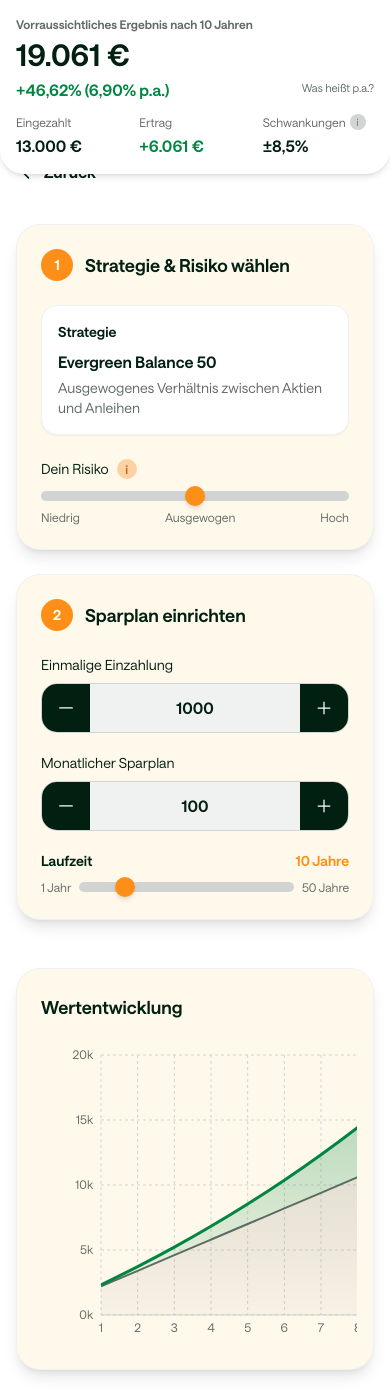
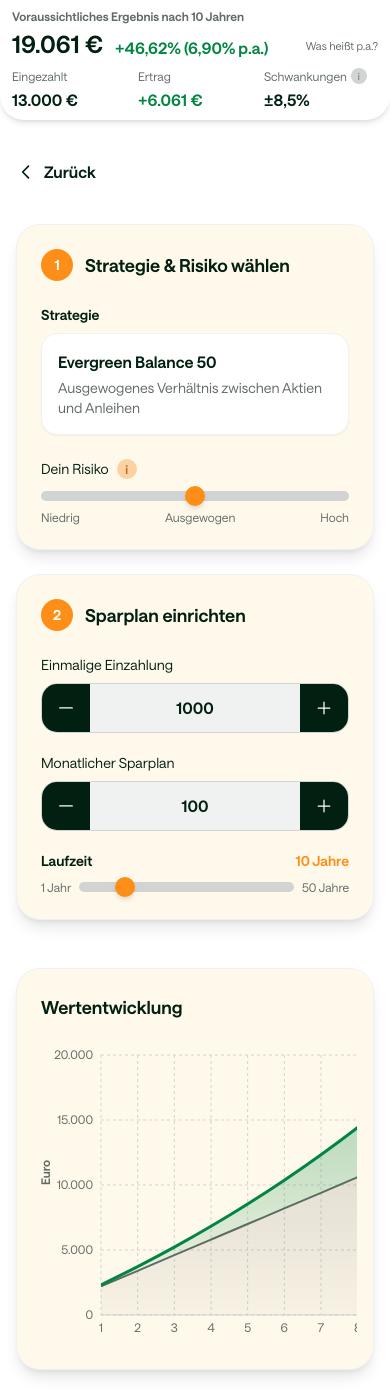
Before and after one commit to ivenkurz/kindersparplan, a Next.js app: page /SparplanRechner in a window 390 px wide. Built offline with nearby package versions, Linux system fonts and the light colour scheme.

Commit message:
Sparplan: Sticky kompakter + Chart Achsen/Tooltip + Copy fix

```diff
--- a/app/SparplanRechner/page.tsx
+++ b/app/SparplanRechner/page.tsx
@@ -143,8 +143,8 @@ export default function SparplanRechnerPage() {
 
               <div className="space-y-6">
                 <div>
+                  <h3 className="text-sm font-semibold text-ds-neutral-100 mb-2">Strategie</h3>
                   <div className="bg-ds-neutral-0 border border-ds-neutral-10 rounded-ds-16 p-4 sm:p-5 shadow-sm">
-                    <h3 className="text-sm font-semibold text-ds-neutral-100 mb-2">Strategie</h3>
                     <p className="font-semibold text-ds-neutral-100">
                       {selectedStrategy.name}
                     </p>
@@ -282,7 +282,7 @@ export default function SparplanRechnerPage() {
               ) : (
                 <div className="overflow-x-auto -mx-2 px-2 md:mx-0 md:px-0">
                   <div className="min-w-[400px] md:min-w-0">
-                    <ValueChart data={chartData} selectedYear={laufzeit} />
+                    <ValueChart data={chartData} />
                   </div>
                 </div>
               )}
--- a/components/ResultCards.tsx
+++ b/components/ResultCards.tsx
@@ -23,7 +23,6 @@ export default function ResultCards(props: ResultCardsProps) {
     endwert,
     laufzeit,
     twrPa,
-    stufe,
     sticky = false,
   } = props;
   const formatCurrency = (value: number) =>
@@ -57,19 +56,25 @@ export default function ResultCards(props: ResultCardsProps) {
     twrPa
   )}% p.a.)`;
 
+  const spacingClass = sticky ? "space-y-3" : "space-y-4";
+
   const containerClass = sticky
-    ? "fixed top-0 left-0 right-0 z-10 w-full bg-ds-neutral-0 shadow-md rounded-b-[24px] px-4 py-4 md:relative md:top-auto md:left-auto md:right-auto md:z-auto md:w-auto md:shadow-none md:rounded-ds-lg md:bg-transparent"
+    ? "fixed top-0 left-0 right-0 z-10 w-full bg-ds-neutral-0 shadow-md rounded-b-[24px] px-3 py-2 md:relative md:top-auto md:left-auto md:right-auto md:z-auto md:w-auto md:shadow-none md:rounded-ds-lg md:bg-transparent"
     : "";
 
   return (
-    <div className={`space-y-4 ${containerClass}`}>
+    <div className={`${spacingClass} ${containerClass}`}>
       <div className="min-w-0">
         <p className="text-xs md:text-sm text-ds-neutral-70 font-semibold mb-2">
-          Vorraussichtliches Ergebnis nach {laufzeit} Jahren
+          Voraussichtliches Ergebnis nach {laufzeit} Jahren
         </p>
         <div className="flex items-end justify-between gap-4">
           <div className="min-w-0 flex items-end gap-3 flex-wrap">
-            <p className="text-3xl md:text-4xl font-semibold text-ds-neutral-100 leading-none">
+            <p
+              className={`font-semibold text-ds-neutral-100 leading-none ${
+                sticky ? "text-2xl sm:text-3xl md:text-4xl" : "text-3xl md:text-4xl"
+              }`}
+            >
               {formatCurrency(endwert)}
             </p>
             <p className={`text-base md:text-lg font-semibold ${renditeColor} leading-none`}>
--- a/components/ValueChart.tsx
+++ b/components/ValueChart.tsx
@@ -8,7 +8,6 @@ import {
   CartesianGrid,
   Tooltip,
   ResponsiveContainer,
-  ReferenceDot,
 } from "recharts";
 
 interface ChartDataPoint {
@@ -19,7 +18,6 @@ interface ChartDataPoint {
 
 interface ValueChartProps {
   data: ChartDataPoint[];
-  selectedYear?: number;
 }
 
 function CustomTooltip({
@@ -47,9 +45,9 @@ function CustomTooltip({
     }).format(v);
 
   return (
-    <div className="px-1 py-0.5">
-      <p className="text-ds-neutral-100 text-sm">Jahr {label}</p>
-      <p className="text-ds-neutral-100 font-semibold text-base">
+    <div className="bg-ds-neutral-0 border border-ds-neutral-10 rounded-ds-16 shadow-sm px-3 py-2">
+      <p className="text-ds-neutral-100 text-sm font-semibold">Jahr {label}</p>
+      <p className="text-ds-neutral-100 font-semibold text-base leading-tight">
         {formatCurrency(wert)}
       </p>
       <p className="text-ds-neutral-70 text-xs">
@@ -67,7 +65,7 @@ function CustomTooltip({
   );
 }
 
-export default function ValueChart({ data, selectedYear }: ValueChartProps) {
+export default function ValueChart({ data }: ValueChartProps) {
   const stackedData = data.map((d) => {
     const eingezahlt = d.einzahlungen ?? 0;
     const ertrag = (d.wert ?? 0) - eingezahlt;
@@ -77,9 +75,6 @@ export default function ValueChart({ data, selectedYear }: ValueChartProps) {
       ertrag,
     };
   });
-
-  const selectedPoint =
-    selectedYear != null ? stackedData.find((d) => d.jahr === selectedYear) : undefined;
 
   return (
     <div className="w-full h-[300px] sm:h-[350px] md:h-[400px]">
@@ -104,12 +99,30 @@ export default function ValueChart({ data, selectedYear }: ValueChartProps) {
             tick={{ fill: "#616a65", fontSize: 12 }}
             tickLine={false}
             axisLine={{ stroke: "#d1d4d2" }}
+            label={{
+              value: "Jahre",
+              position: "insideBottomRight",
+              offset: -4,
+              fill: "#616a65",
+              fontSize: 12,
+              fontWeight: 600,
+            }}
           />
           <YAxis
-            tickFormatter={(v) => `${(v / 1000).toFixed(0)}k`}
+            tickFormatter={(v) =>
+              new Intl.NumberFormat("de-DE", { maximumFractionDigits: 0 }).format(Number(v))
+            }
             tick={{ fill: "#616a65", fontSize: 12 }}
             tickLine={false}
             axisLine={false}
+            label={{
+              value: "Euro",
+              angle: -90,
+              position: "insideLeft",
+              fill: "#616a65",
+              fontSize: 12,
+              fontWeight: 600,
+            }}
           />
           <Tooltip
             content={<CustomTooltip />}
@@ -134,25 +147,6 @@ export default function ValueChart({ data, selectedYear }: ValueChartProps) {
             fill="url(#colorErtrag)"
             activeDot={{ r: 6, stroke: "#fd8f18", strokeWidth: 2, fill: "#fff" }}
           />
-
-          {selectedPoint && (
-            <ReferenceDot
-              x={selectedPoint.jahr}
-              y={selectedPoint.wert}
-              r={7}
-              fill="#fd8f18"
-              stroke="#022011"
-              strokeWidth={2}
-              label={{
-                value: `${selectedPoint.jahr} Jahre`,
-                position: "top",
-                fill: "#022011",
-                fontSize: 12,
-                fontWeight: 700,
-              }}
-              isFront
-            />
-          )}
         </AreaChart>
       </ResponsiveContainer>
       <p className="text-ds-neutral-50 text-xs mt-4">
```
